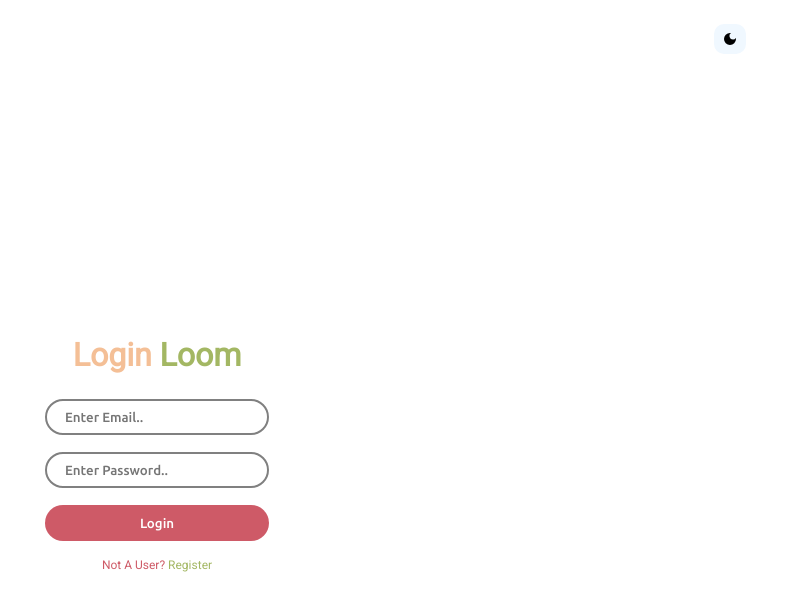
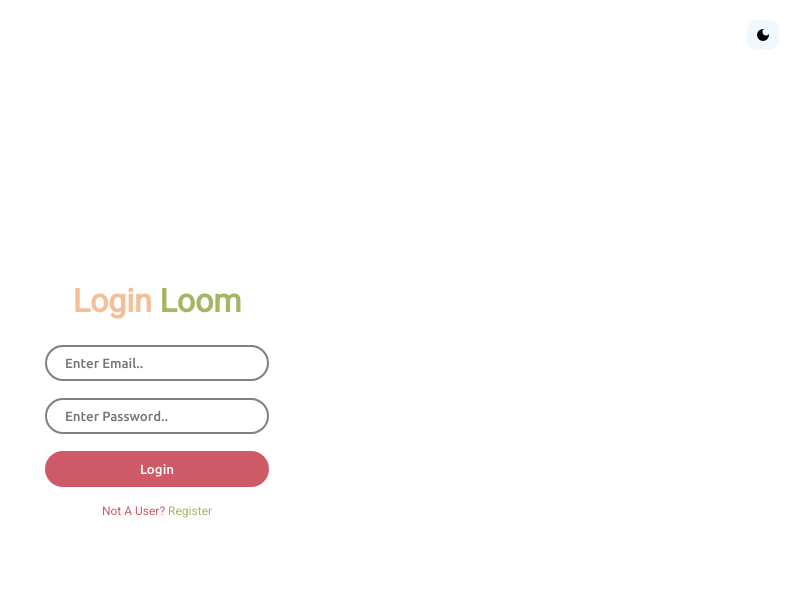
Before and after one commit to Puskar-Roy/LoginLoom, a React (Vite) app in the folder frontend/: page / in a window 1280 px wide. Shown: the top 610 px of the page, without its empty margins (483-1280 px from the left). Built offline with nearby package versions, Linux system fonts and the light colour scheme.

Commit message:
Update : Theme Type

```diff
--- a/frontend/src/components/ThemeButton/ThemeBtn.tsx
+++ b/frontend/src/components/ThemeButton/ThemeBtn.tsx
@@ -21,11 +21,11 @@
   const { theme, toggle } = contextValue;
 
   return (
-    <div className="themeButtonContainer">
+    // <div className="themeButtonContainer">
       <div className="themeButton" onClick={toggle}>
         {theme === "light" ? <MdDarkMode /> : <FaSun />}
       </div>
-    </div>
+    // </div>
   );
 };
 
--- a/frontend/src/components/ThemeButton/ThemeButton.css
+++ b/frontend/src/components/ThemeButton/ThemeButton.css
@@ -5,8 +5,12 @@
     padding-top: 24px;
     padding: 20px auto;
     width: 96%;
+    /* top: 20px; */
 }
 .themeButton{
+    position: absolute;
+    top: 20px;
+    right: 18px;
     background-color: aliceblue;
     width: 32px;
     height: 30px;
```
